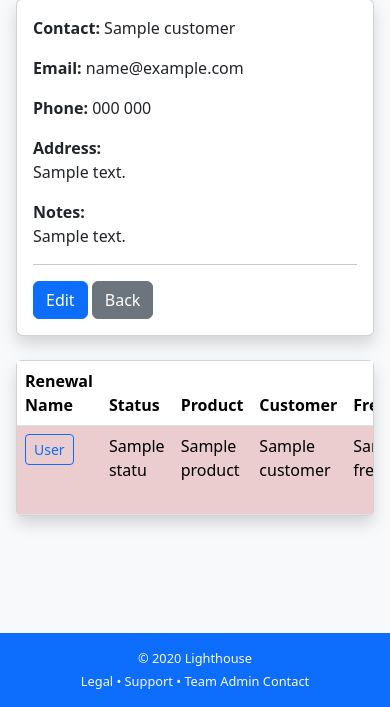
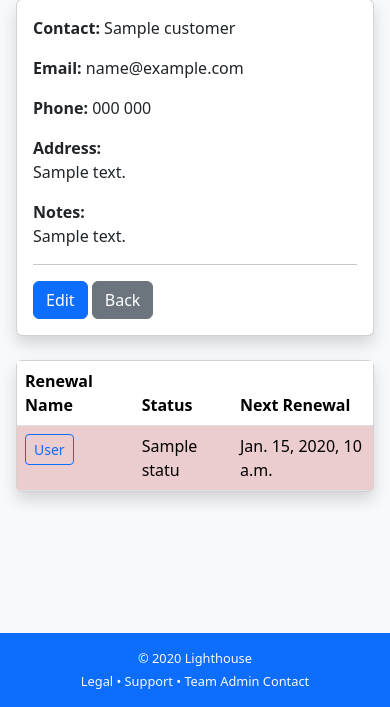
Before and after one commit to markcapelle/Lighthouse, a Django app: template templates/customer-view.html in a window 390 px wide. Shown: the part 137-844 px from the top of the page. Run offline with Django 5.2, Linux system fonts and the light colour scheme; the template is opened without the code that fills it: most values are stand-ins (such as "Sample title", 1, 10 or a date in 2020).

Commit message:
STYLE: applied responsive tables across all other tables.

```diff
--- a/templates/renewals-table.html
+++ b/templates/renewals-table.html
@@ -3,13 +3,13 @@
     <table class="table table-striped table-hover mb-0" data-sortable>
         <thead>
             <tr>
-                <th data-sort="string">Renewal Name</th>
-                <th data-sort="string">Status</th>
-                <th data-sort="string">Product</th>
-                <th data-sort="string">Customer</th>
-                <th data-sort="string">Frequency</th>
-                <th data-sort="date">Next Renewal</th>
-                <th data-sort="number">Price</th>
+                <th data-sort="string" class="col-priority-1">Renewal Name</th>
+                <th data-sort="string" class="col-priority-1">Status</th>
+                <th data-sort="string" class="col-priority-3">Product</th>
+                <th data-sort="string" class="col-priority-2">Customer</th>
+                <th data-sort="string" class="col-priority-2">Frequency</th>
+                <th data-sort="date" class="col-priority-1">Next Renewal</th>
+                <th data-sort="number" class="col-priority-3">Price</th>
             </tr>
         </thead>
 
@@ -17,32 +17,32 @@
             {% for r in renewals %}
             <tr>
                 <!-- Renewal Name -->
-                <td>
+                <td class="col-priority-1">
                     <a href="{% url 'renewal_view' r.id %}" class="btn btn-outline-primary btn-sm">
                         {{ r.renewalname }}
                     </a>
                 </td>
 
                 <!-- Status -->
-                <td>{{ r.status.name }}</td>
+                <td class="col-priority-1">{{ r.status.name }}</td>
 
                 <!-- Product -->
-                <td>{{ r.product.productname }}</td>
+                <td class="col-priority-3">{{ r.product.productname }}</td>
 
                 <!-- Customer -->
-                <td>{{ r.customer.customername }}</td>
+                <td class="col-priority-2">{{ r.customer.customername }}</td>
 
                 <!-- Frequency -->
-                <td>{{ r.frequency }}</td>
+                <td class="col-priority-2">{{ r.frequency }}</td>
 
                 <!-- Next Renewal (ISO for sorting) -->
                 <td class="renewal-date"
-                    data-date="{{ r.next_renewal_date|date:'c' }}">
+                    data-date="{{ r.next_renewal_date|date:'c' }}" class="col-priority-1">
                     {{ r.next_renewal_date }}
                 </td>
 
                 <!-- Price -->
-                <td>€{{ r.customerprice }}</td>
+                <td class="col-priority-3">€{{ r.customerprice }}</td>
             </tr>
             {% endfor %}
         </tbody>
--- a/templates/user-management.html
+++ b/templates/user-management.html
@@ -8,7 +8,7 @@
 
 <div class="card shadow">
 
-    <div class="card-body">
+    <div class="card-body table-responsive">
 
         <table class="table table-striped">
             <thead>
```
Also changed, not shown: templates/archive.html (+16 -16 lines), templates/customers.html (+9 -18 lines), templates/products.html (+10 -11 lines).
